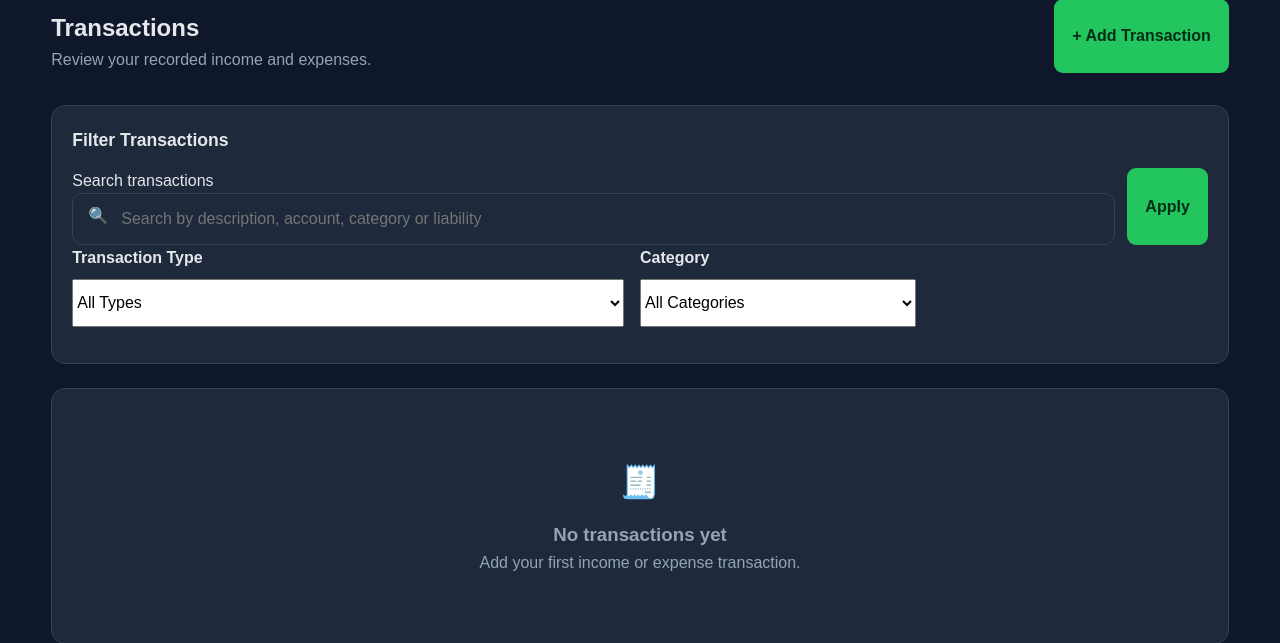
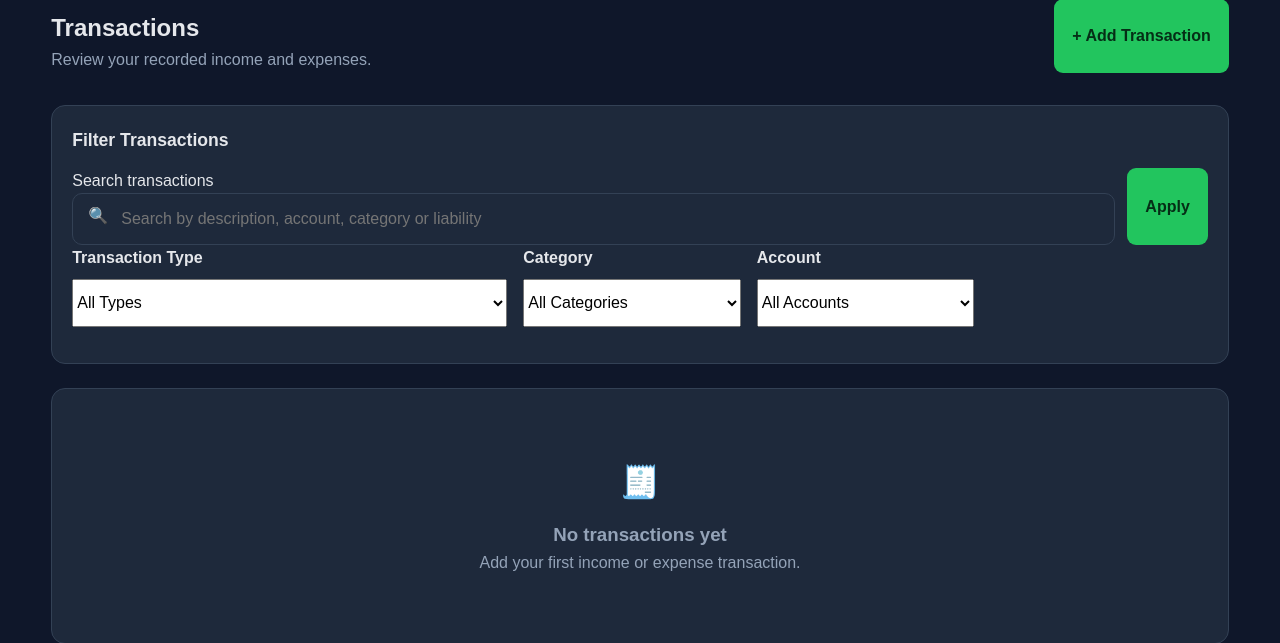
Before and after one commit to giri-can-do/giri-expense-tracker, a Flask app: page /transactions/ in a window 1280 px wide. Shown: the part 140-783 px from the top of the page. Run offline with Flask 3, Linux system fonts and the light colour scheme; the visitor is signed in with stand-in values (Sample User, id 1); data that the repository does not hold is empty.

Commit message:
feat: add account filter

```diff
--- a/app/routes/transactions.py
+++ b/app/routes/transactions.py
@@ -30,7 +30,11 @@ def index():
         type=int,
     )
 
-    # Debt payments do not use categories.
+    selected_account_id = request.args.get(
+        "account_id",
+        type=int,
+    )
+
     if selected_type == "debt_payment":
         selected_category_id = None
 
@@ -39,6 +43,7 @@ def index():
         search=search,
         transaction_type=selected_type,
         category_id=selected_category_id,
+        account_id=selected_account_id,
     )
 
     categories = CategoryService.get_user_categories(
@@ -46,13 +51,19 @@ def index():
         active_only=False,
     )
 
+    accounts = AccountService.get_user_accounts(
+        current_user.id,
+    )
+
     return render_template(
         "transactions/index.html",
         transactions=transactions,
         categories=categories,
+        accounts=accounts,
         search=search,
         selected_type=selected_type,
         selected_category_id=selected_category_id,
+        selected_account_id=selected_account_id,
     )
 
 
--- a/app/services/transaction_service.py
+++ b/app/services/transaction_service.py
@@ -21,6 +21,7 @@ class TransactionService:
         search: str = "",
         transaction_type: str = "",
         category_id: Optional[int] = None,
+        account_id: Optional[int] = None,
     ):
         query = Transaction.query.filter(
             Transaction.user_id == user_id
@@ -53,10 +54,14 @@ class TransactionService:
                 Transaction.transaction_type == transaction_type
             )
 
-        # Categories apply only to income and expenses.
         if category_id and transaction_type != "debt_payment":
             query = query.filter(
                 Transaction.category_id == category_id
+            )
+
+        if account_id:
+            query = query.filter(
+                Transaction.account_id == account_id
             )
 
         return (
--- a/app/static/css/components.css
+++ b/app/static/css/components.css
@@ -25,12 +25,13 @@
 }
 
 .btn-secondary {
-    background: transparent;
+    background: #aaa0be29;
     color: var(--text-secondary);
 
     border: 1px solid var(--border);
 
     transition: all .2s ease;
+    text-align: center;
 }
 
 .btn-secondary:hover {
@@ -682,3 +683,34 @@
         grid-column: auto;
     }
 }
+
+.transaction-filter-controls {
+    display: grid;
+    grid-template-columns:
+        minmax(0, 2fr)
+        minmax(170px, 1fr)
+        minmax(210px, 1fr)
+        minmax(190px, 1fr);
+    gap: 16px;
+    margin-bottom: 16px;
+}
+
+@media (max-width: 1050px) {
+    .transaction-filter-controls {
+        grid-template-columns: 1fr 1fr;
+    }
+
+    .transaction-search-field {
+        grid-column: 1 / -1;
+    }
+}
+
+@media (max-width: 600px) {
+    .transaction-filter-controls {
+        grid-template-columns: 1fr;
+    }
+
+    .transaction-search-field {
+        grid-column: auto;
+    }
+}
--- a/app/templates/transactions/index.html
+++ b/app/templates/transactions/index.html
@@ -52,7 +52,12 @@
             Apply
         </button>
 
-        {% if search or selected_type or selected_category_id %}
+        {% if
+            search
+            or selected_type
+            or selected_category_id
+            or selected_account_id
+        %}
             <a
                 class="btn btn-secondary"
                 href="{{ url_for('transactions.index') }}"
@@ -124,6 +129,32 @@
                         {% endif %}
                     >
                         {{ category.icon }} {{ category.name }}
+                    </option>
+                {% endfor %}
+            </select>
+        </div>
+
+        <div class="transaction-filter-field">
+            <label for="transactionAccount">
+                Account
+            </label>
+
+            <select
+                id="transactionAccount"
+                name="account_id"
+            >
+                <option value="">
+                    All Accounts
+                </option>
+
+                {% for account in accounts %}
+                    <option
+                        value="{{ account.id }}"
+                        {% if selected_account_id == account.id %}
+                            selected
+                        {% endif %}
+                    >
+                        {{ account.name }}
                     </option>
                 {% endfor %}
             </select>
```
